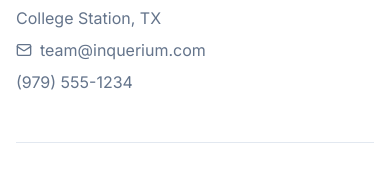
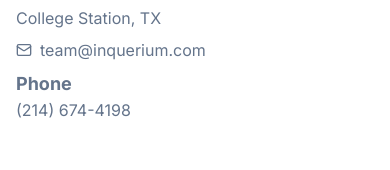
Before and after one commit to inquerium/inquerium_website, a React (Vite) app in the folder inquerium_web/: page /blog in a window 390 px wide. Shown: the part 1179-1349 px from the top of the page. Built offline with nearby package versions, Linux system fonts and the light colour scheme; no server answers.

Commit message:
Added phone to footer.

```diff
--- a/inquerium_web/src/components/Footer.jsx
+++ b/inquerium_web/src/components/Footer.jsx
@@ -100,7 +100,10 @@
                   team@inquerium.com
                 </a>
               </p>
-              <p>(979) 555-1234</p>
+              <h3 className="font-bold text-lg">Phone</h3>
+                    <a href="tel:+12146744198" className="text-muted-foreground hover:text-primary transition-colors">
+                      (214) 674-4198
+                    </a>
             </address>
           </div>
         </div>
```
